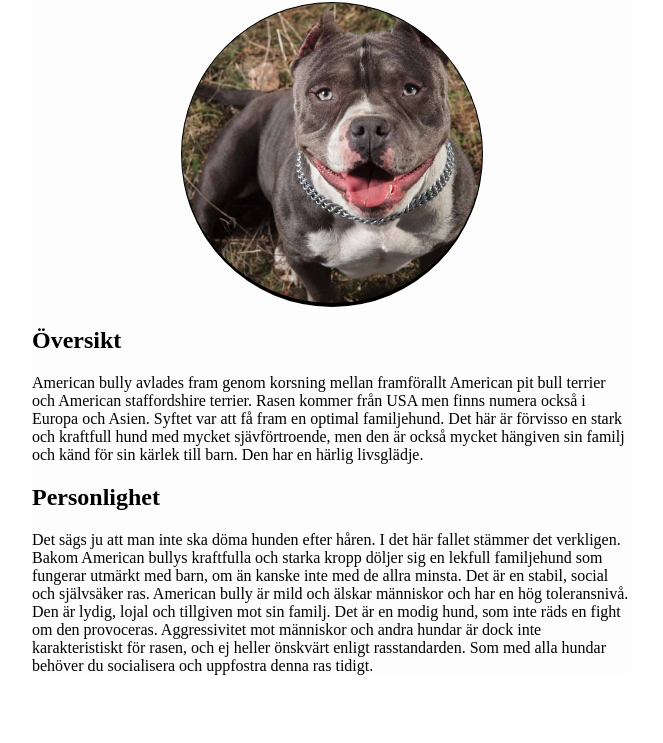
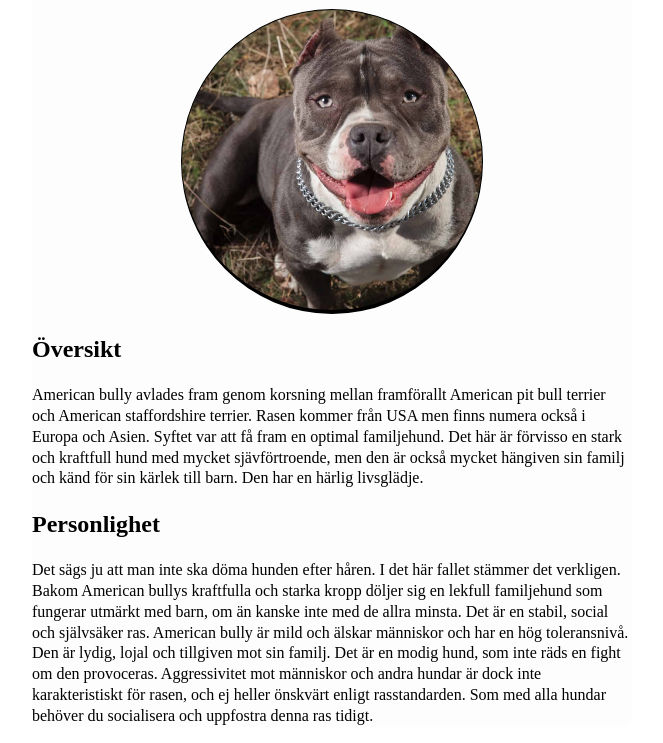
Before and after one commit to beshagjosha/6.7.1.assignment, a plain HTML site: page index.html in a window 1280 px wide. Shown: the part 305-1048 px from the top of the page, without its empty margins (308-971 px from the left). Before the commit the page ends 996 px from the top, so only its background shows below. Drawn offline with Linux system fonts and the light colour scheme.

Commit message:
Update style.css
added line-height and changed font

```diff
--- a/style.css
+++ b/style.css
@@ -4,6 +4,8 @@
     margin: 0 auto;
     background-color: rgba(245, 245, 245, 0.208);
     text-align: center;
+    line-height: 1.3;
+    font-family: 'Times New Roman', Times, serif;
     border-radius: 10px;
 }
 
```
